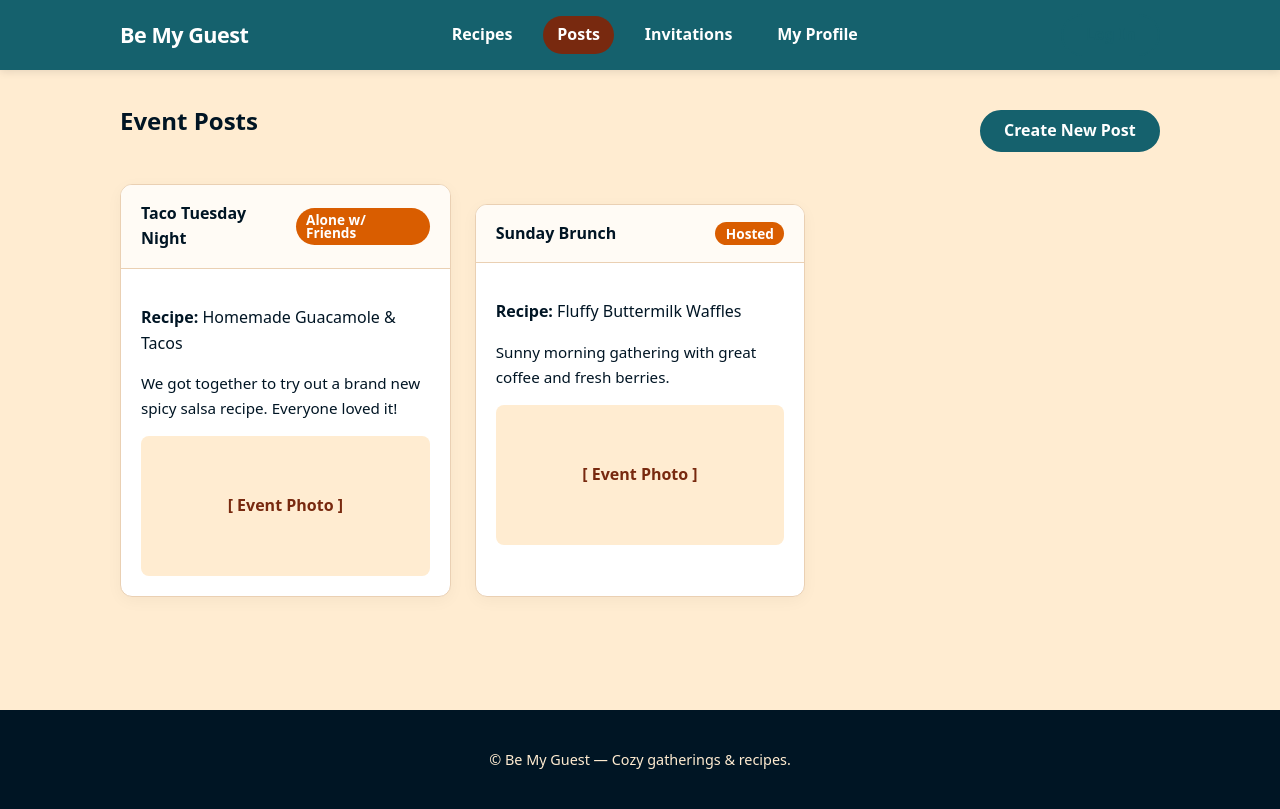
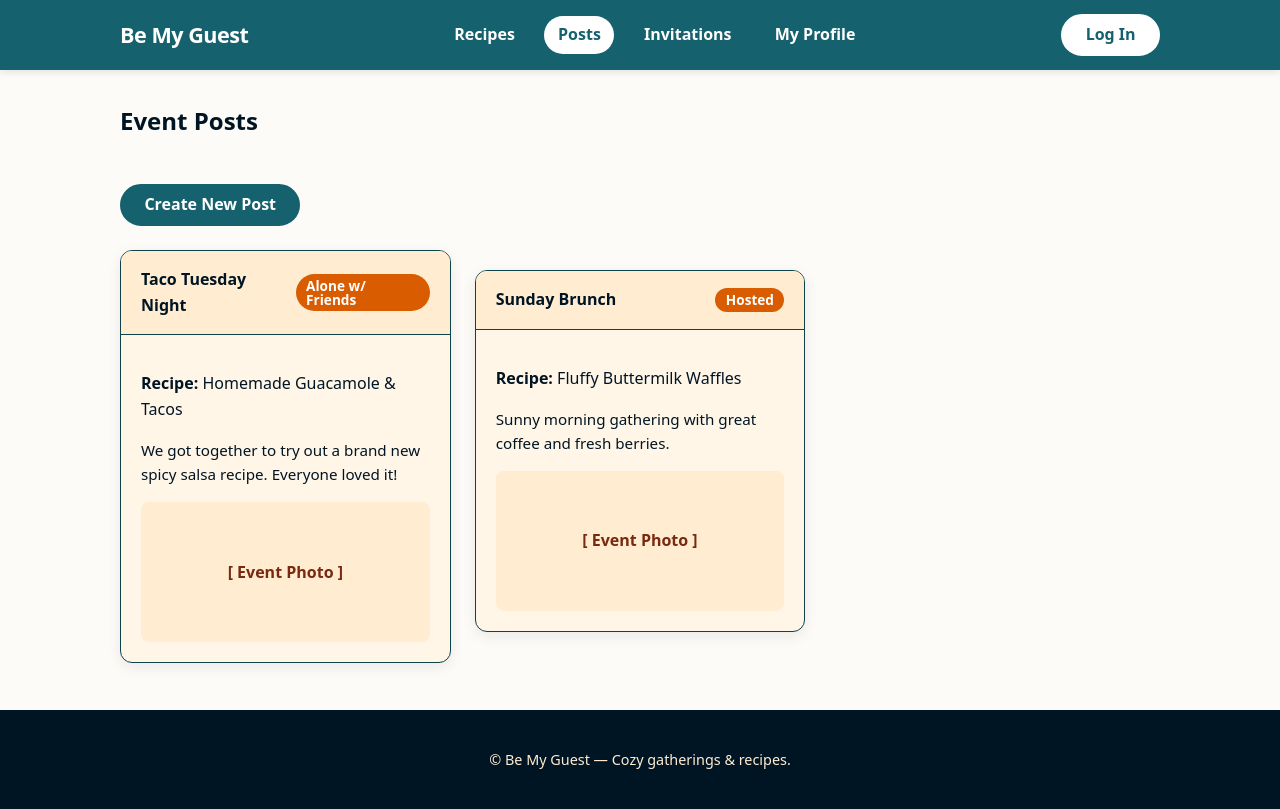
Before and after one commit to raranj/2_BeMyGuest, a Django app: page /posts/ in a window 1280 px wide. Run offline with Django 5.2, Linux system fonts and the light colour scheme.

Commit message:
css and html edits

```diff
--- a/bemyguest/templates/base.html
+++ b/bemyguest/templates/base.html
@@ -7,9 +7,9 @@
     <title>{% block title %}Be My Guest{% endblock %}</title>
 
     <!-- Static CSS files from ui-ux folder -->
-    <link rel="stylesheet" href="{% static 'normalize.css' %}">
-    <link rel="stylesheet" href="{% static 'skeleton.css' %}">
-    <link rel="stylesheet" href="{% static 'style.css' %}">
+    <link rel="stylesheet" href="{% static 'normalize.css' %}?v=2">
+    <link rel="stylesheet" href="{% static 'skeleton.css' %}?v=3">
+    <link rel="stylesheet" href="{% static 'style.css' %}?v=100">
 </head>
 <body>
   <!-- App Header & Navigation Bar -->
@@ -27,7 +27,7 @@
         <a href="{% url 'users:user' %}" class="{% if request.resolver_match.namespace == 'users' %}active{% endif %}">My Profile</a>
       </nav>
 
-      <!-- User Auth State Switcher -->
+      <!-- User Auth State Switcher --><!-- User Auth State Switcher -->
       <div class="auth-nav">
         {% if user.is_authenticated %}
           <form method="post" action="{% url 'logout' %}">
@@ -35,8 +35,9 @@
             <button type="submit" class="button button-outline">Log Out</button>
           </form>
         {% else %}
-          <a href="{% url 'login' %}" class="button button-outline">Log In</a>
+          <a href="{% url 'login' %}" class="button button-nav">Log In</a>
         {% endif %}
+      </div>
       </div>
     </div>
   </header>
--- a/bemyguest/templates/posts.html
+++ b/bemyguest/templates/posts.html
@@ -3,14 +3,15 @@
 {% block title %}Community Posts - Be My Guest{% endblock %}
 
 {% block content %}
-<div class="row" style="justify-content: space-between; align-items: center; margin-bottom: 1.5rem;">
+<div class="row" style="display: flex; justify-content: space-between; align-items: center; margin-bottom: 1.5rem;">
   <h2>Event Posts</h2>
   <a href="#" class="button">Create New Post</a>
 </div>
 
-<div class="card-grid">
+<!-- Grid explicitly forced to top alignment -->
+<div class="card-grid" style="display: grid; align-items: start; align-content: start;">
   <!-- Post Card 1 -->
-  <div class="card">
+  <div class="card" style="align-self: start;">
     <div class="card__header" style="display: flex; justify-content: space-between; align-items: center;">
       <span>Taco Tuesday Night</span>
       <span class="badge secondary">Alone w/ Friends</span>
@@ -25,7 +26,7 @@
   </div>
 
   <!-- Post Card 2 -->
-  <div class="card">
+  <div class="card" style="align-self: start;">
     <div class="card__header" style="display: flex; justify-content: space-between; align-items: center;">
       <span>Sunday Brunch</span>
       <span class="badge secondary">Hosted</span>
--- a/bemyguest/ui-ux/normalize.css
+++ b/bemyguest/ui-ux/normalize.css
@@ -130,11 +130,12 @@ td, th { padding: 0; }
 :root {
   --ink-black: #001524;
   --stormy-teal: #15616D;
-  --papaya-whip: #FFECD1;
-  --harvest-orange: #D95D00; /* Accessible warm orange */
+  --papaya-whip: #FFECD1;        /* Light yellow for cards */
+  --papaya-whip-light: #FFF6E8;  /* Subtle lighter yellow tint */
+  --off-white: #FDFBF7;           /* Off-white page background */
+  --harvest-orange: #D95D00;
   --brandy: #78290F;
   --white: #ffffff;
-  --surface-tint: #FFFBF5;
-  --border-light: #EAD0B3;
+  --border-light: #EAD0B3;       /* Warm border contrast */
   --radius: 12px;
 }
--- a/bemyguest/ui-ux/skeleton.css
+++ b/bemyguest/ui-ux/skeleton.css
@@ -6,11 +6,12 @@ a {
 }
 a:hover, a:focus {
   text-decoration: underline;
-  color: var(--brandy);
+  color: var(--white);
 }
 
 /* Buttons */
 .button,
+a.button,
 button,
 input[type="submit"],
 input[type="reset"],
@@ -20,49 +21,73 @@ input[type="button"] {
   justify-content: center;
   background-color: var(--stormy-teal);
   border: 2px solid var(--stormy-teal);
-  color: var(--white);
+  color: var(--white) !important; /* Overrides default link text colors */
   border-radius: 999px;
   padding: 0.6rem 1.4rem;
   font-weight: 600;
   line-height: 1.2;
   transition: background-color 0.2s ease, transform 0.1s ease;
-  text-decoration: none;
+  text-decoration: none !important;
 }
 
 .button:focus, .button:hover,
+a.button:focus, a.button:hover,
 button:focus, button:hover,
 input[type="submit"]:hover,
 input[type="button"]:hover {
-  background-color: var(--brandy);
-  border-color: var(--brandy);
-  color: var(--white);
-  text-decoration: none;
+  background-color: var(--white) !important;
+  border-color: var(--white) !important;
+  color: var(--ink-black) !important;
+  text-decoration: none !important;
 }
 
-.button:active, button:active {
+.button:active, a.button:active, button:active {
   transform: translateY(1px);
 }
 
-.button.button-outline {
-  background: transparent;
-  color: var(--stormy-teal);
-  border-color: var(--stormy-teal);
+/* Secondary Button (Harvest Orange Accent) */
+.button.button-secondary,
+a.button.button-secondary {
+  background-color: var(--harvest-orange) !important;
+  border-color: var(--harvest-orange) !important;
+  color: var(--white) !important;
 }
 
-.button.button-outline:hover {
-  background: var(--stormy-teal);
-  color: var(--white);
+.button.button-secondary:hover,
+a.button.button-secondary:hover {
+  background-color: var(--white) !important;
+  border-color: var(--white) !important;
+  color: var(--harvest-orange) !important;
 }
 
-.button.button-secondary {
-  background-color: var(--harvest-orange);
-  border-color: var(--harvest-orange);
-  color: var(--white);
+/* Outline Button (Dark Text on Light Background) */
+.button.button-outline,
+a.button.button-outline {
+  background: transparent !important;
+  color: var(--ink-black) !important;
+  border: 2px solid var(--ink-black) !important;
 }
 
-.button.button-secondary:hover {
-  background-color: var(--brandy);
-  border-color: var(--brandy);
+.button.button-outline:hover,
+a.button.button-outline:hover {
+  background: var(--white) !important;
+  color: var(--ink-black) !important;
+  border-color: var(--white) !important;
+}
+
+/* Nav Bar / Header Specific Button */
+a.button.button-nav,
+.button.button-nav {
+  background-color: var(--white) !important;
+  color: var(--stormy-teal) !important;            /* Standard stormy teal text */
+  border: 2px solid var(--white) !important;
+}
+
+a.button.button-nav:hover,
+.button.button-nav:hover {
+  background-color: var(--stormy-teal-dark, #0F434B) !important; /* Darker blue background on hover */
+  color: var(--white) !important;                   /* Crisp white text */
+  border-color: var(--stormy-teal-dark, #0F434B) !important;
 }
 
 /* Forms */
--- a/bemyguest/ui-ux/style.css
+++ b/bemyguest/ui-ux/style.css
@@ -1,7 +1,21 @@
 /* Typography & Core Body */
+:root {
+  --ink-black: #001524;        /* Deep ultra-dark blue[cite: 1] */
+  --stormy-teal: #15616D;      /* Standard teal[cite: 1] */
+  --stormy-teal-dark: #0F434B; /* Darker teal for maximum contrast */
+  --papaya-whip: #FFECD1;      /* Light yellow fill[cite: 1] */
+  --papaya-whip-light: #FFF6E8;
+  --off-white: #FDFBF7;
+  --harvest-orange: #D95D00;
+  --brandy: #78290F;           /* Spiced dark brown[cite: 1] */
+  --white: #ffffff;
+  --border-light: #EAD0B3;
+  --radius: 12px;
+}
+
 body {
   color: var(--ink-black);
-  background: var(--papaya-whip);
+  background: var(--off-white) !important; /* Added !important to test override */
   line-height: 1.6;
 }
 
@@ -67,6 +81,36 @@ h1, h2, h3, h4, h5 {
   gap: 0.5rem;
 }
 
+/* Navigation Bar Link Hover & Active Overrides */
+.site-header .nav a,
+.nav a {
+  transition: background-color 0.2s ease, color 0.2s ease;
+  border-radius: 999px;
+  padding: 0.4rem 0.85rem;
+}
+
+/* Hover State: White Background with Stormy Teal Text */
+.site-header .nav a:hover,
+.nav a:hover {
+  background-color: var(--white) !important;
+  color: var(--stormy-teal) !important;
+  text-decoration: none !important;
+}
+
+/* Active Tab State: Solid White Pill or Active Underline */
+.site-header .nav a.active,
+.nav a.active {
+  background-color: var(--white) !important;
+  color: var(--stormy-teal) !important;
+  font-weight: 600;
+}
+
+/* Clear any pseudo-element underline backgrounds (like red bottom bars) */
+.site-header .nav a::after,
+.nav a::after {
+  background-color: transparent !important;
+}
+
 /* Main Layout & Cards */
 .main-content {
   padding: 2rem 0;
@@ -74,10 +118,10 @@ h1, h2, h3, h4, h5 {
 }
 
 .card {
-  background: var(--white);
-  border: 1px solid var(--border-light);
+  background: var(--papaya-whip-light);
+  border: 1.5px solid var(--stormy-teal-dark); /* Darker blue border */
   border-radius: var(--radius);
-  box-shadow: 0 4px 16px rgba(0, 21, 36, 0.04);
+  box-shadow: 0 4px 14px rgba(0, 21, 36, 0.08);
   overflow: hidden;
 }
 
@@ -87,14 +131,15 @@ h1, h2, h3, h4, h5 {
 
 .card__header {
   padding: 1rem 1.25rem;
-  border-bottom: 1px solid var(--border-light);
+  border-bottom: 1.5px solid var(--stormy-teal-dark);
   font-weight: 700;
-  color: var(--ink-black);
-  background: var(--surface-tint);
+  color: var(--ink-black); /* High-contrast ultra-dark blue[cite: 1] */
+  background: var(--papaya-whip);
 }
 
 .card__body {
   padding: 1.25rem;
+  color: var(--ink-black); /* Dark blue text inside card body[cite: 1] */
 }
 
 /* Posts & Recipe Cards (From Wireframes) */
@@ -102,12 +147,13 @@ h1, h2, h3, h4, h5 {
   display: grid;
   grid-template-columns: repeat(auto-fill, minmax(280px, 1fr));
   gap: 1.5rem;
+  align-items: start; /* Locks all cards to the top of the grid */
 }
 
 .recipe-card {
-  background: var(--white);
+  background: var(--papaya-whip-light);
   border-radius: var(--radius);
-  border: 1px solid var(--border-light);
+  border: 1.5px solid var(--stormy-teal-dark); /* Dark blue border */
   overflow: hidden;
   display: flex;
   flex-direction: column;
@@ -117,12 +163,37 @@ h1, h2, h3, h4, h5 {
   width: 100%;
   height: 180px;
   object-fit: cover;
-  background-color: var(--papaya-whip);
+  background-color: var(--stormy-teal-dark); /* Darker blue image placeholder */
+  color: var(--white);                        /* White text over dark background */
 }
 
 .recipe-card__content {
   padding: 1rem;
   flex-grow: 1;
+}
+
+/* High Contrast Links inside Cards */
+.card a, .recipe-card a {
+  color: var(--stormy-teal-dark);
+  font-weight: 700;
+}
+
+.card a:hover, .recipe-card a:hover {
+  color: var(--brandy); /* Warm brown hover state[cite: 1] */
+}
+
+.card-grid,
+.row,
+.posts-container {
+  display: grid !important;
+  align-items: start !important;       /* Vertical top alignment */
+  align-content: start !important;     /* Prevents grid tracks from spreading vertically */
+  justify-content: start;
+}
+
+.card {
+  align-self: start !important;        /* Prevents individual cards from stretching/centering */
+  margin-bottom: 0;
 }
 
 /* Footer Styling */
```
Also changed, not shown: bemyguest/templates/home.html (+12 -9 lines), data/db.sqlite3.
